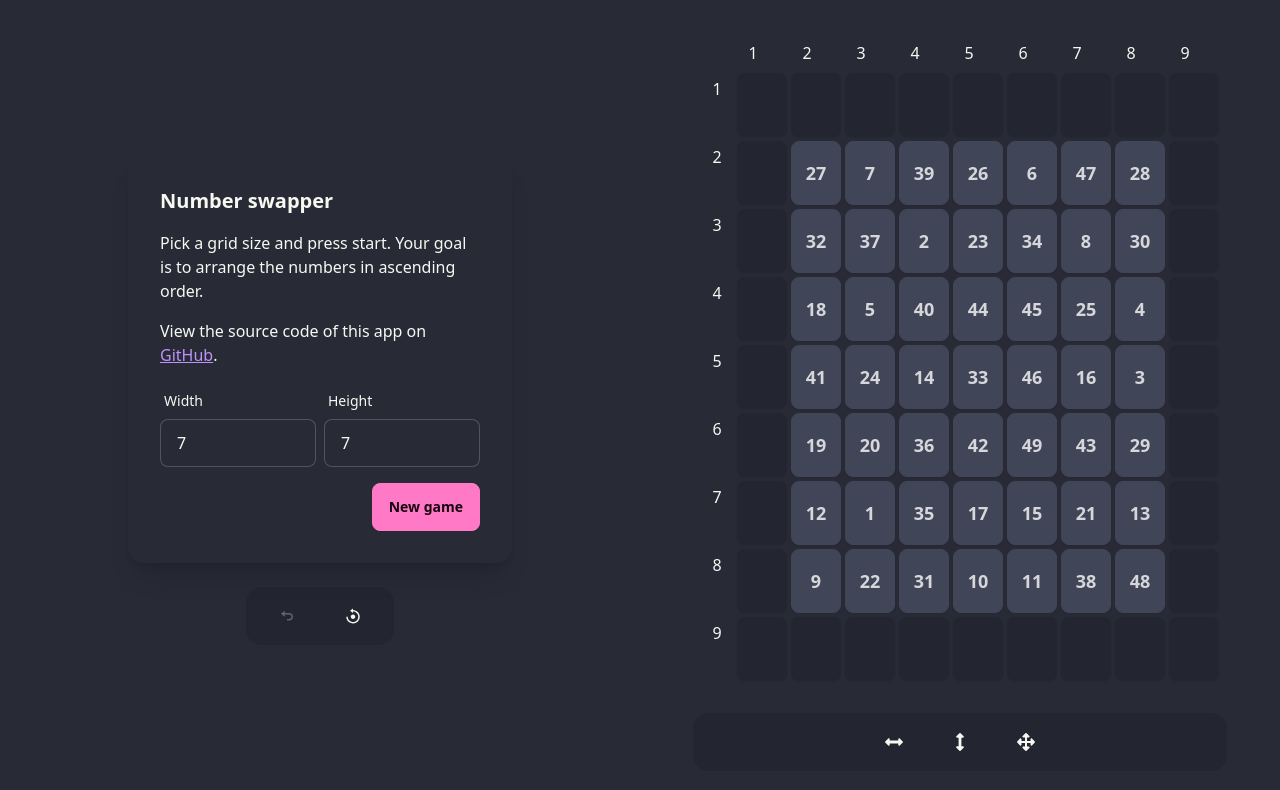
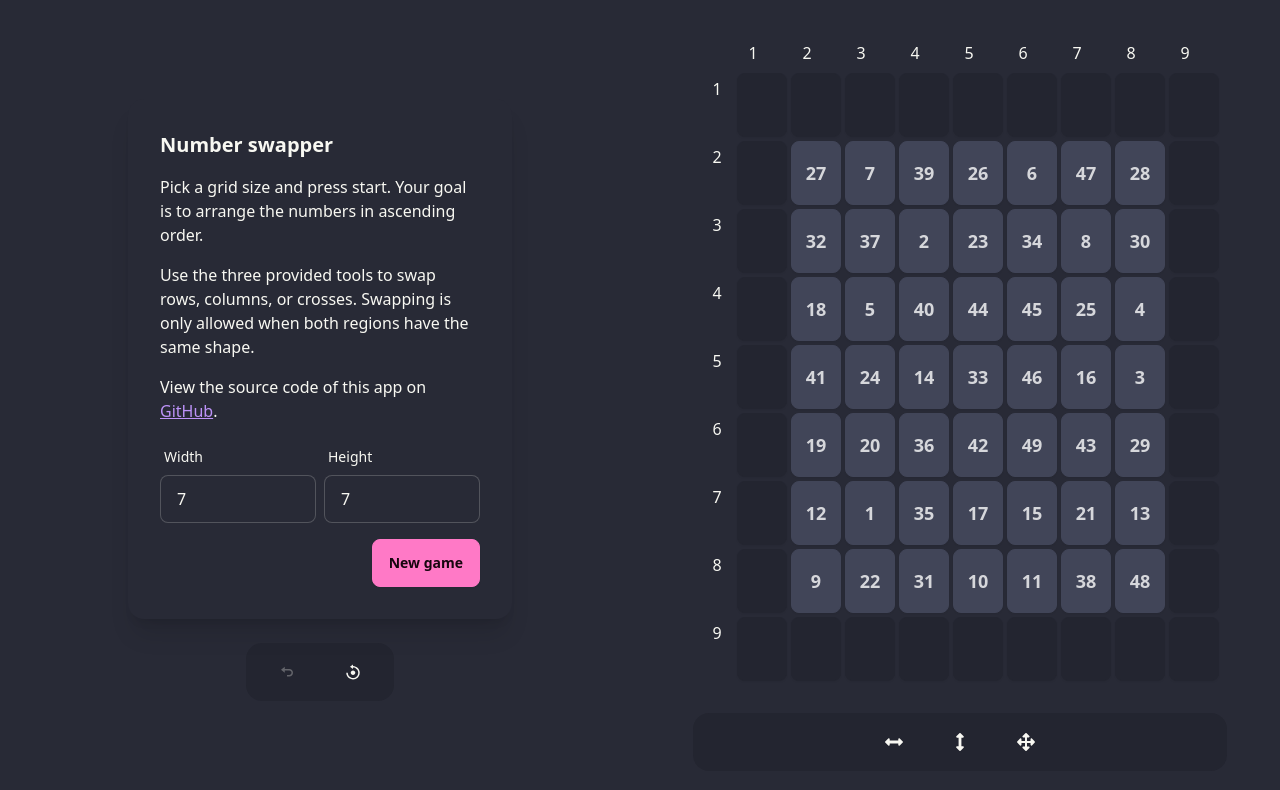
Before and after one commit to hlysine/number-swapper, a React (Vite) app: page / in a window 1280 px wide. Shown: the top 790 px of the page. Built offline with nearby package versions, Linux system fonts and the light colour scheme.

Commit message:
Add some descriptions

```diff
--- a/src/App.tsx
+++ b/src/App.tsx
@@ -61,6 +61,10 @@ export default function App() {
             <h2 className="card-title">Number swapper</h2>
             <p>Pick a grid size and press start. Your goal is to arrange the numbers in ascending order.</p>
             <p>
+              Use the three provided tools to swap rows, columns, or crosses. Swapping is only allowed when both regions
+              have the same shape.
+            </p>
+            <p>
               View the source code of this app on{' '}
               <a className="link link-secondary" href="https://github.com/hlysine/number-swapper" target="_blank">
                 GitHub
```
